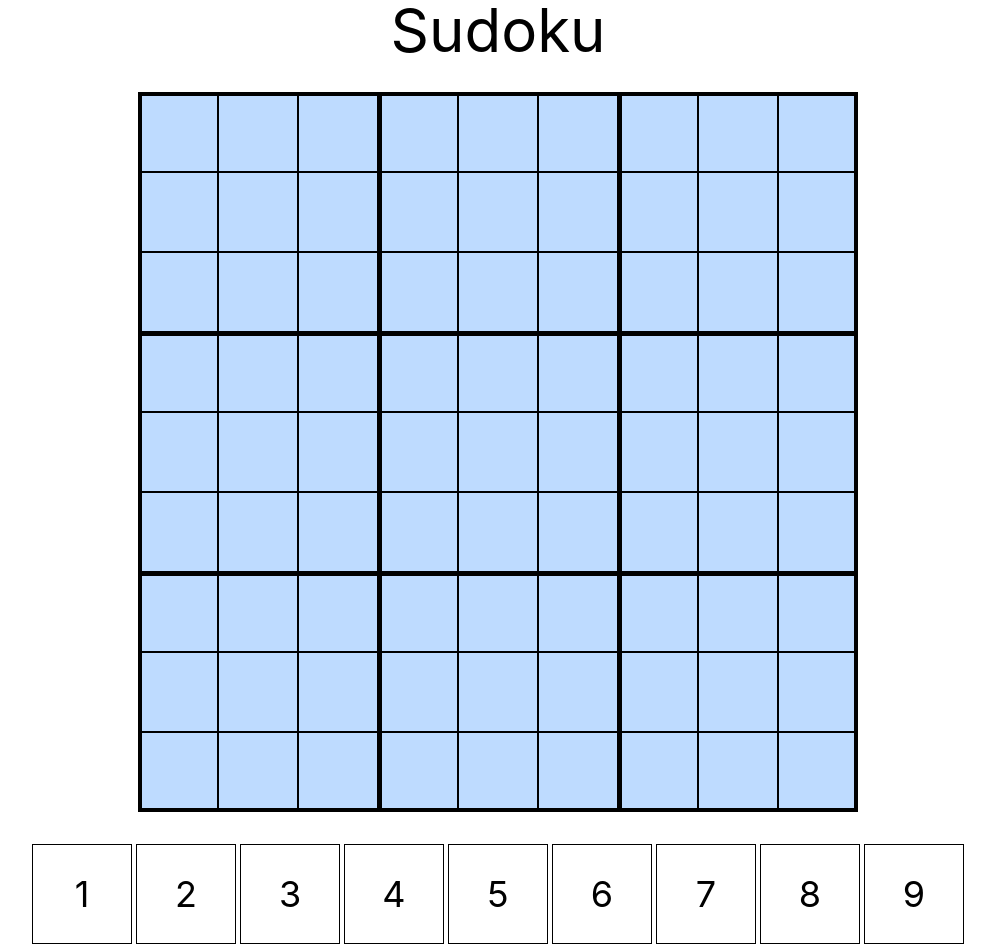
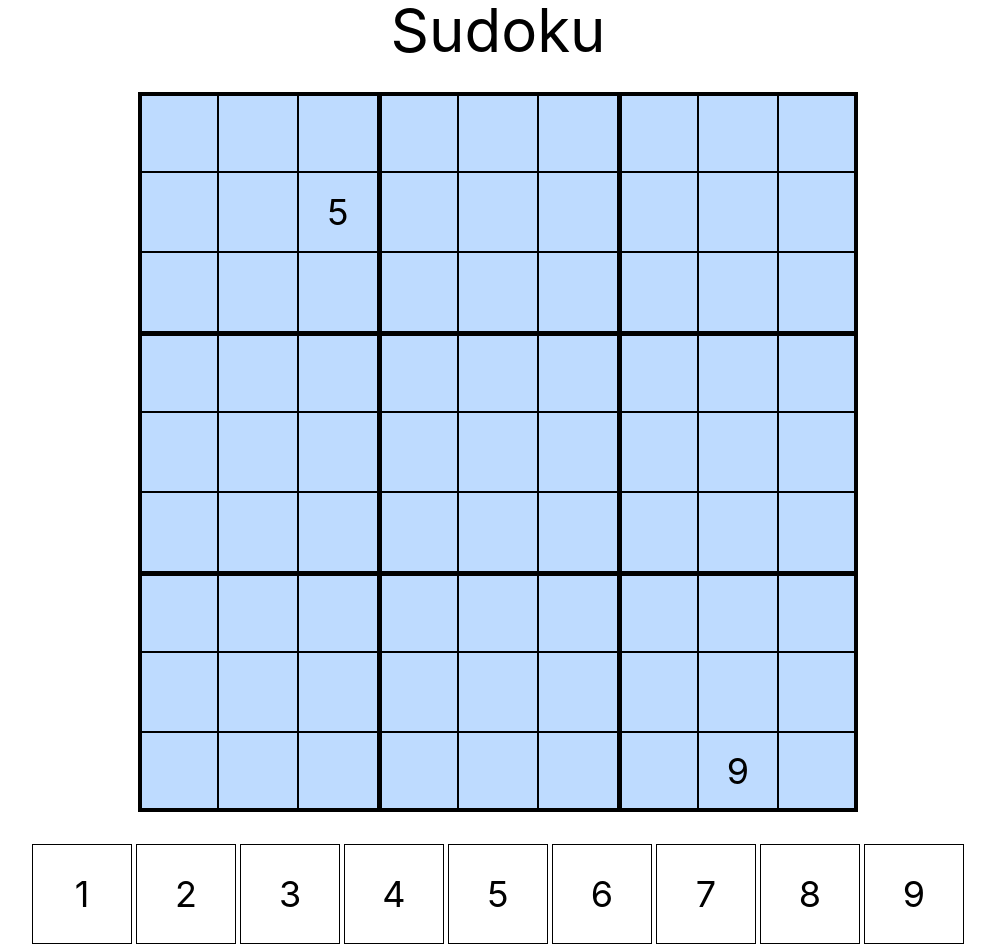
Before and after one commit to Dackefrsik/Suduko, a React (Vite) app: page / in a window 1280 px wide. Shown: the whole page, without its empty margins (142-1137 px from the left). Built offline with nearby package versions, Linux system fonts and the light colour scheme.

Commit message:
Gennerate gameboard
Random numbers are assigned to the board every time the website is reseted to start a new game. It follows the same structure and logic that is being used when the user is placing numbers

```diff
--- a/src/components/Gameborad.jsx
+++ b/src/components/Gameborad.jsx
@@ -1,26 +1,53 @@
-import {useState } from "react"
+import {useEffect, useState } from "react"
 import "../../style/style.css"
 
 function GameBoard({selectedNumber}){
 
     const [board, setBoard] = useState(Array.from({length: 9}, () => Array(9).fill(null)))
 
-    function handleClick(col, row){
+    useEffect(() => {
+
+        let next = board.map(r => [...r])
+        const amountOfSetNumber = Math.floor(Math.random() * 10)
+        console.log("Numbers " + amountOfSetNumber)
+
+        for(let i = 0; i < amountOfSetNumber; i ++){
+
+            let randomNumber;
+            let row;
+            let col;
+
+            do{
+                randomNumber = Math.floor(Math.random() * 9) + 1
+                row = Math.floor(Math.random() * 9)
+                col = Math.floor(Math.random() * 9)
+            }
+            while(hasConflict(next ,row, col, randomNumber))
+
+            next[row][col] = randomNumber
+
+
+        }
+        setBoard(next)
+    }, [])
+
+    //Handles clicks on gameboard
+    function handleClick(col, row, number){
         setBoard(prev => {
             const next = prev.map(r => [...r])
-            next[row][col] = selectedNumber
+            next[row][col] = number
             return next})
 
         //Check row
         for(let c = 0; c < 9; c++){
-            if(board[row][c] === selectedNumber){
+            if(board[row][c] === number){
                 console.log("Exists in row")
             }
         }
 
         //Check col
         for(let c = 0; c < 9; c++){
-            if(board[c][col] === selectedNumber){
+            if(board[c][col] === number){
                 console.log("Exists in col")
             }
         }
@@ -31,22 +58,19 @@ function GameBoard({selectedNumber}){
 
         for(let r = startRow; r < startRow + 3; r++){
             for(let c = startCol; c < startCol + 3; c++){
-                if(board[r][c] === selectedNumber){
+                if(board[r][c] === number){
                     console.log("Exists in box")
-
                 }
             }
         }
     }
 
     //Return true if conflict in row
-    function haveRowConflict(row, col) {
-        const value = board[row][col]
-
+    function haveRowConflict(currentBoard, row, col, value) {
         if(value == null) return false
 
         for(let c = 0; c < 9; c++){
-            if(c !== col && board[row][c] === value){
+            if(c !== col && currentBoard[row][c] === value){
                 return true
             }
         }
@@ -55,13 +79,11 @@ function GameBoard({selectedNumber}){
     }
 
     //Return true if conflict in col
-    function haveColConflict(row, col){
-        const value = board[row][col]
-
+    function haveColConflict(currentBoard, row, col, value){
         if(value == null) return false
 
         for(let r = 0; r < 9; r++){
-            if(r !== row && board[r][col] === value){
+            if(r !== row && currentBoard[r][col] === value){
                 return true
             }
         }
@@ -70,9 +92,7 @@ function GameBoard({selectedNumber}){
     }
 
     //Return true if conflict in box
-    function haveBoxConflict(row, col){
-        const value = board[row][col]
-
+    function haveBoxConflict(currentBoard, row, col, value){
         if(value == null) return false
 
         const startRow = Math.floor(row / 3) * 3
@@ -80,13 +100,24 @@ function GameBoard({selectedNumber}){
 
         for(let r = startRow; r < startRow + 3; r ++){
             for(let c = startCol; c < startCol + 3; c ++){
-                if((r !== row || c !== col) && board[r][c] === value){
+                if((r !== row || c !== col) && currentBoard[r][c] === value){
                     return true
                 }
             }
         }
 
         return false
+    }
+
+    function hasConflict(currentBoard, row, col, value){
+
+        if(value == null) return false
+
+        return(
+                haveRowConflict(currentBoard, row, col, value) ||
+                haveColConflict(currentBoard, row, col, value) ||
+                haveBoxConflict(currentBoard, row, col, value)
+        )
     }
 
     return(
@@ -98,18 +129,20 @@ function GameBoard({selectedNumber}){
                     const col = index % 9
                     const row = Math.floor(index/ 9)
 
-                    const isHighlightedRow = haveRowConflict(row, col)
-                    const isHighlightedCol = haveColConflict(row, col)
-                    const isHighlightedBox = haveBoxConflict(row, col)
+                    /* const isHighlightedRow = haveRowConflict(row, col, selectedNumber)
+                    const isHighlightedCol = haveColConflict(row, col, selectedNumber)
+                    const isHighlightedBox = haveBoxConflict(row, col, selectedNumber)
+
+                    const isHighlighted = isHighlightedBox || isHighlightedCol || isHighlightedRow */
+
+                    const isHighlighted = hasConflict(board, row, col, board[row][col])
 
                     return(
                     <div
                     key={index}
-                    onClick={() => handleClick(col, row)}
+                    onClick={() => handleClick(col, row, selectedNumber)}
                     className={`w-20 h-20 border cell text-4xl flex justify-center items-center
-                        ${isHighlightedRow? "bg-red-200" : "bg-blue-200"}
-                        ${isHighlightedCol? "bg-red-200" : "bg-blue-200"}
-                        ${isHighlightedBox? "bg-red-200" : "bg-blue-200"}
+                        ${isHighlighted? "bg-red-200" : "bg-blue-200"}
                         ${col % 3 === 0 ? "border-l-4" : ""}
                         ${row % 3 === 0 ? "border-t-4" : ""}
                         ${col === 8 ? "border-r-4" : ""}
```
